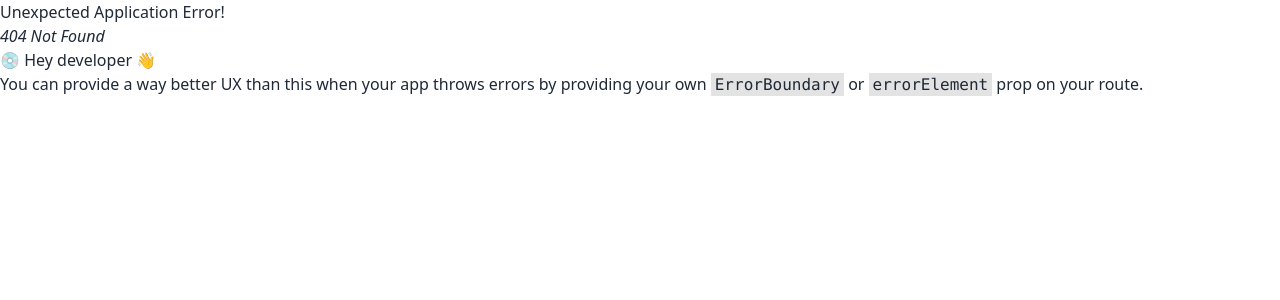
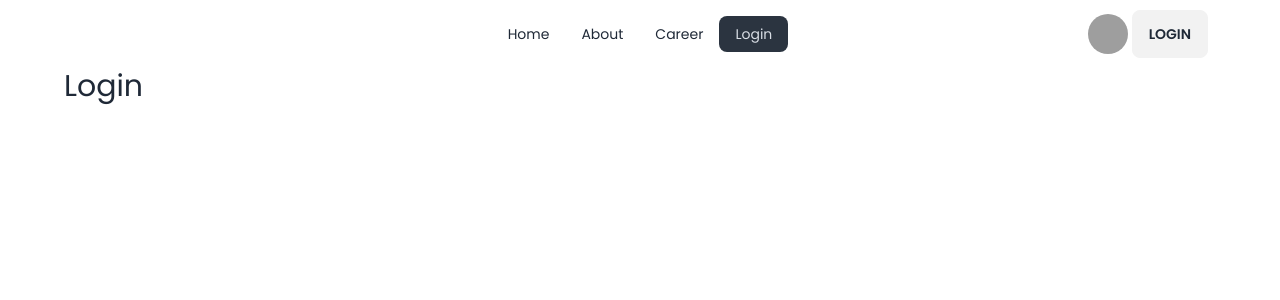
Before and after one commit to refat-99/the-dragon-news, a React (Vite) app: page /login in a window 1280 px wide. Before the commit this address had no page. Shown: the top 300 px of the page. Built offline with nearby package versions, Linux system fonts and the light colour scheme; grey boxes are pictures that could not be loaded.

Commit message:
Login-route

```diff
--- /dev/null
+++ b/src/pages/Login/Login.jsx
@@ -0,0 +1,15 @@
+import React from 'react';
+import Navbar from '../Shared/Navbar/Navbar';
+
+const Login = () => {
+    return (
+        <div>
+            <Navbar></Navbar>
+            <h2 className="text-3xl">
+                Login
+            </h2>
+        </div>
+    );
+};
+
+export default Login;
--- a/src/pages/Shared/Navbar/Navbar.jsx
+++ b/src/pages/Shared/Navbar/Navbar.jsx
@@ -7,6 +7,7 @@
         <li><NavLink to="/">Home</NavLink></li>
         <li><NavLink to="/about">About</NavLink></li>
         <li><NavLink to="/career">Career</NavLink></li>
+        <li><NavLink to="/login">Login</NavLink></li>
 
     </>
 
@@ -34,7 +35,7 @@
                         <img src={userDefaultPic} />
                     </div>
                 </label>
-                <Link>
+                <Link to="/login">
                     <button className="btn">Login</button>
                 </Link>
             </div>
--- a/src/routes/Routes.jsx
+++ b/src/routes/Routes.jsx
@@ -1,6 +1,7 @@
 import { createBrowserRouter } from "react-router-dom";
 import Root from "../layouts/Root";
 import Home from "../pages/Home/Home";
+import Login from "../pages/Login/Login";
 
 const router = createBrowserRouter([
     {
@@ -10,6 +11,10 @@
             {
                 path: '/',
                 element: <Home></Home>
+            },
+            {
+                path: '/login',
+                element: <Login></Login>
             }
         ]
     }
```
